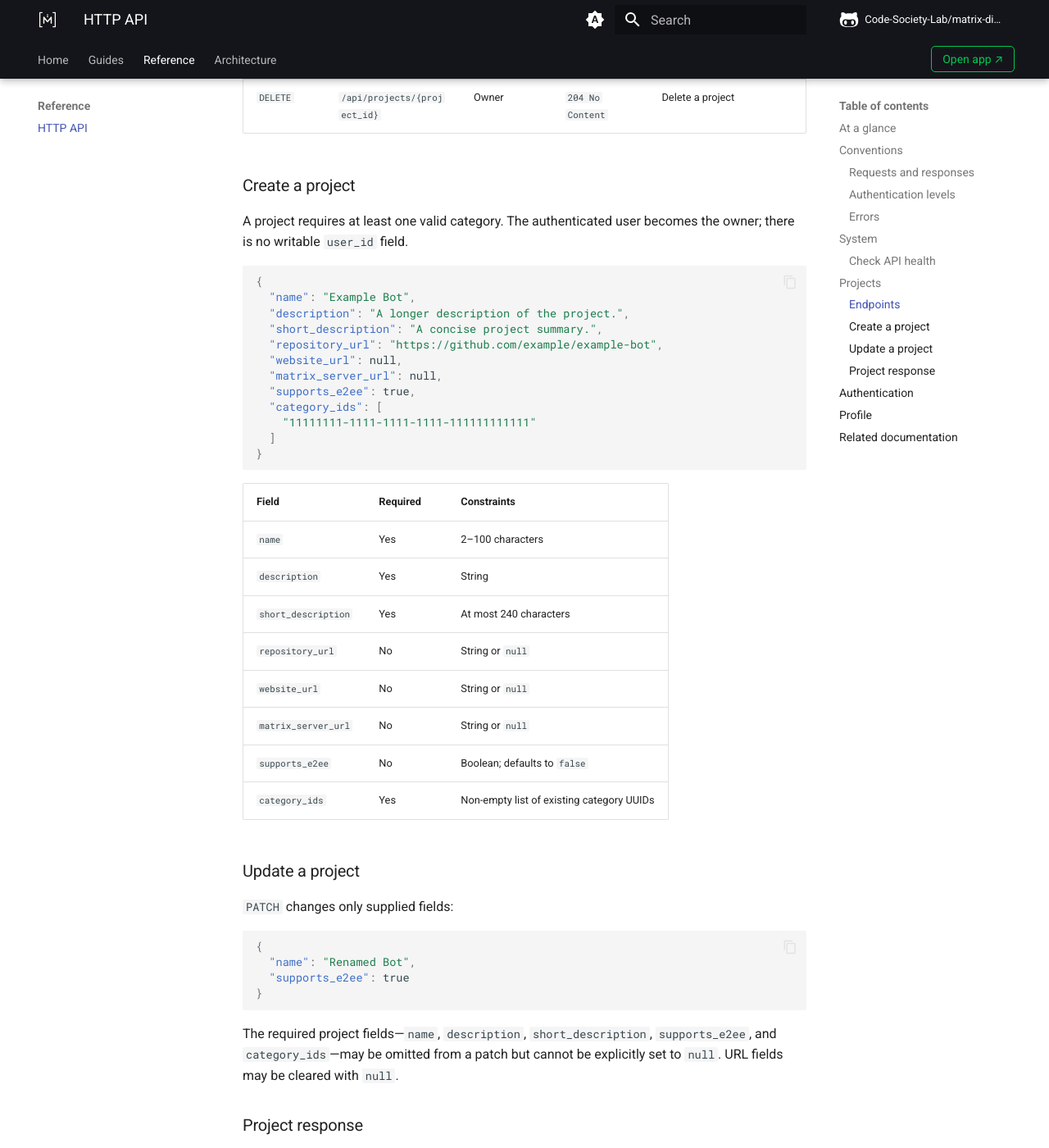
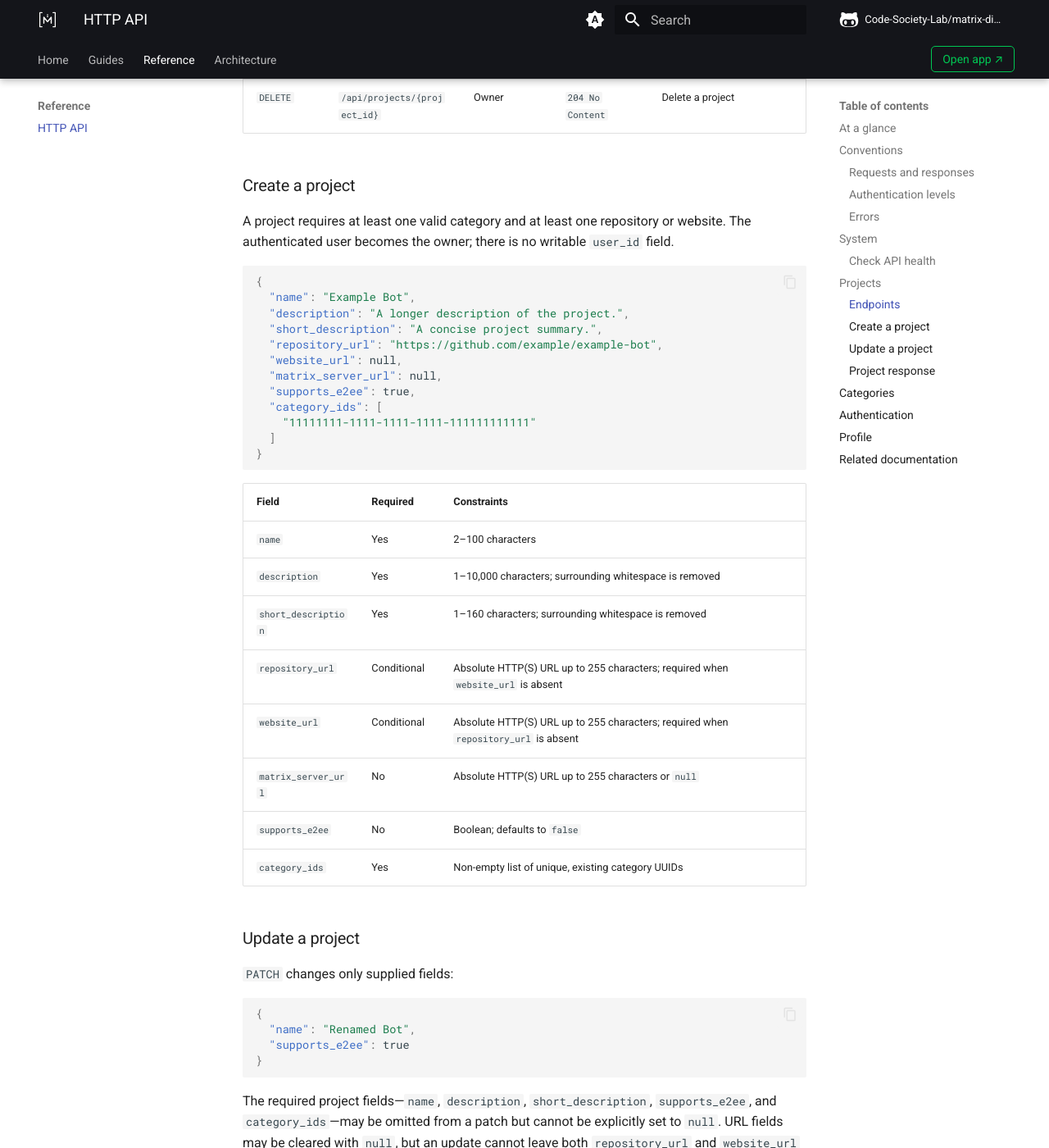
Before and after one commit to Code-Society-Lab/matrix-directory, an MkDocs documentation site: the page built from docs/docs/reference/api.md, in a window 1280 px wide and 1400 px high, scrolled down 2670 px. Shown: the whole window at 82% size. Built offline with MkDocs 1.6.1 and Material for MkDocs 9.7.7, drawn with Linux system fonts in a browser that asks for light colours; comment, search, counter and statistics services are not loaded; some of the changed text lies outside the part shown.

Commit message:
Add project submission guide and update navigation (#34)

````diff
--- a/docs/docs/reference/api.md
+++ b/docs/docs/reference/api.md
@@ -57,7 +57,7 @@
 
 | Status | Typical cause |
 | --- | --- |
-| `400 Bad Request` | A supplied category ID does not exist |
+| `400 Bad Request` | A category does not exist or an update would remove every project link |
 | `401 Unauthorized` | The session cookie is missing, invalid, or expired |
 | `404 Not Found` | The resource is missing or unavailable to its current user |
 | `422 Unprocessable Content` | The request body or path parameters are invalid |
@@ -99,8 +99,9 @@
 
 ### Create a project
 
-A project requires at least one valid category. The authenticated user becomes
-the owner; there is no writable `user_id` field.
+A project requires at least one valid category and at least one repository or
+website. The authenticated user becomes the owner; there is no writable
+`user_id` field.
 
 ```json
 {
@@ -120,13 +121,13 @@
 | Field | Required | Constraints |
 | --- | --- | --- |
 | `name` | Yes | 2–100 characters |
-| `description` | Yes | String |
-| `short_description` | Yes | At most 240 characters |
-| `repository_url` | No | String or `null` |
-| `website_url` | No | String or `null` |
-| `matrix_server_url` | No | String or `null` |
+| `description` | Yes | 1–10,000 characters; surrounding whitespace is removed |
+| `short_description` | Yes | 1–160 characters; surrounding whitespace is removed |
+| `repository_url` | Conditional | Absolute HTTP(S) URL up to 255 characters; required when `website_url` is absent |
+| `website_url` | Conditional | Absolute HTTP(S) URL up to 255 characters; required when `repository_url` is absent |
+| `matrix_server_url` | No | Absolute HTTP(S) URL up to 255 characters or `null` |
 | `supports_e2ee` | No | Boolean; defaults to `false` |
-| `category_ids` | Yes | Non-empty list of existing category UUIDs |
+| `category_ids` | Yes | Non-empty list of unique, existing category UUIDs |
 
 ### Update a project
 
@@ -141,7 +142,8 @@
 
 The required project fields—`name`, `description`, `short_description`,
 `supports_e2ee`, and `category_ids`—may be omitted from a patch but cannot
-be explicitly set to `null`. URL fields may be cleared with `null`.
+be explicitly set to `null`. URL fields may be cleared with `null`, but an
+update cannot leave both `repository_url` and `website_url` empty.
 
 ### Project response
 
@@ -169,8 +171,27 @@
       "id": "11111111-1111-1111-1111-111111111111",
       "name": "Bots"
     }
-  ]
+  ],
+  "created_at": "2026-08-18T12:00:00",
+  "updated_at": "2026-08-18T12:00:00"
 }
+```
+
+## Categories
+
+Categories are public reference data used by the submission form.
+
+| Method | Path | Access | Success | Description |
+| --- | --- | --- | --- | --- |
+| `GET` | `/api/categories/` | Public | `200 OK` | List categories alphabetically |
+
+```json
+[
+  {
+    "id": "11111111-1111-1111-1111-111111111111",
+    "name": "Bots"
+  }
+]
 ```
 
 ## Authentication
--- a/docs/mkdocs.yml
+++ b/docs/mkdocs.yml
@@ -83,6 +83,7 @@
 nav:
   - Home: index.md
   - Guides:
+      - Submit a project: guides/submitting-a-project.md
       - Development: development.md
   - Reference:
       - HTTP API: reference/api.md
````
Also changed, not shown: other parts of docs/docs/reference/api.md (+1 -0 lines), docs/docs/guides/submitting-a-project.md (added, +97 -0 lines), docs/docs/index.md (+8 -0 lines).
